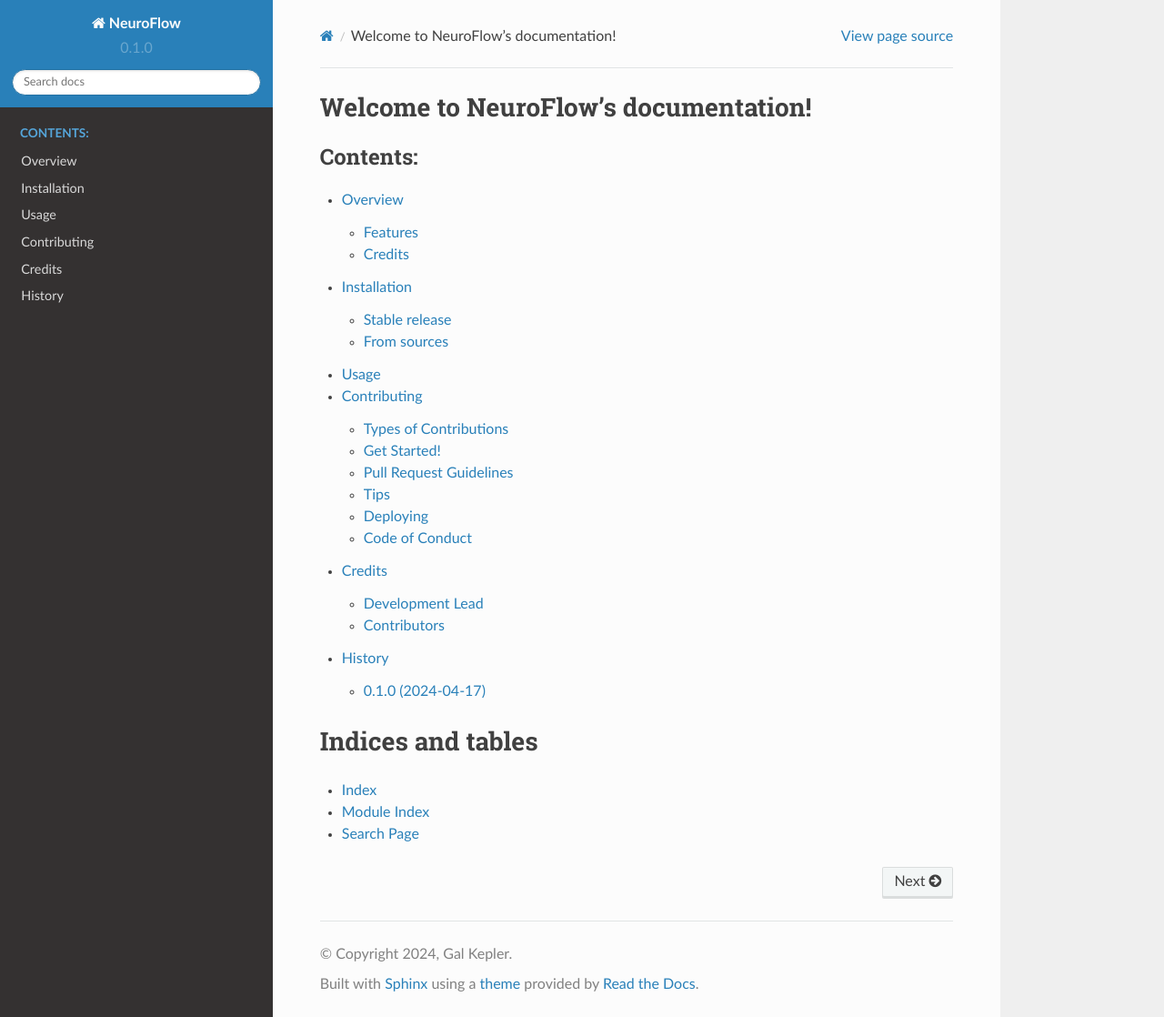
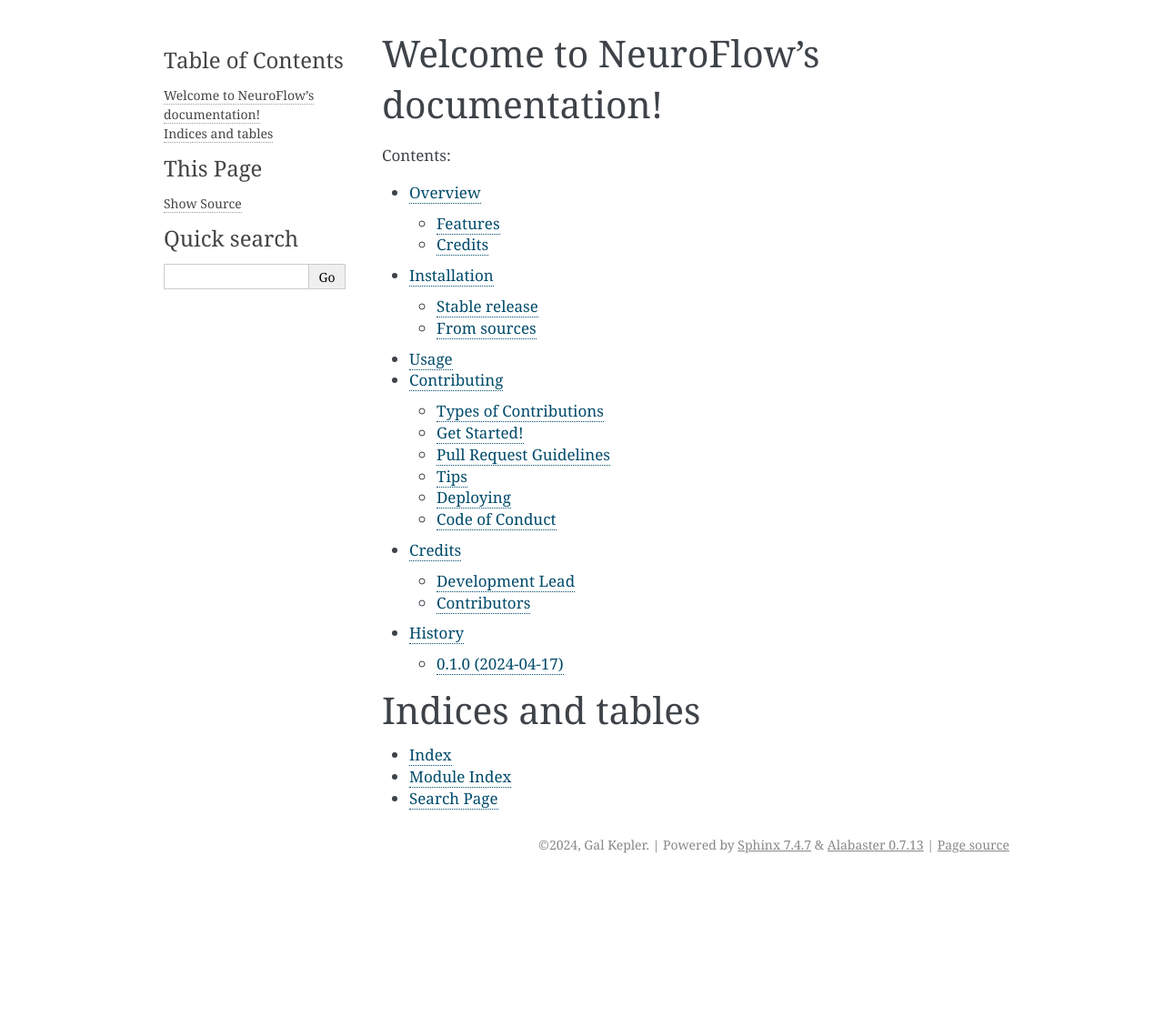
Before and after one commit to GalKepler/neuroflow, a Sphinx documentation site: the page built from docs/index.rst, in a window 1280 px wide and 1118 px high. Shown: the whole window at 91% size. Built offline with Sphinx 7.4.7, drawn with Linux system fonts in a browser that asks for light colours.

Commit message:
WIP docs

```diff
--- a/docs/conf.py
+++ b/docs/conf.py
@@ -84,7 +84,7 @@ todo_include_todos = False
 # The theme to use for HTML and HTML Help pages.  See the documentation for
 # a list of builtin themes.
 #
-html_theme = "sphinx_rtd_theme"
+html_theme = "alabaster"
 
 # Theme options are theme-specific and customize the look and feel of a
 # theme further.  For a list of options available for each theme, see the
```
